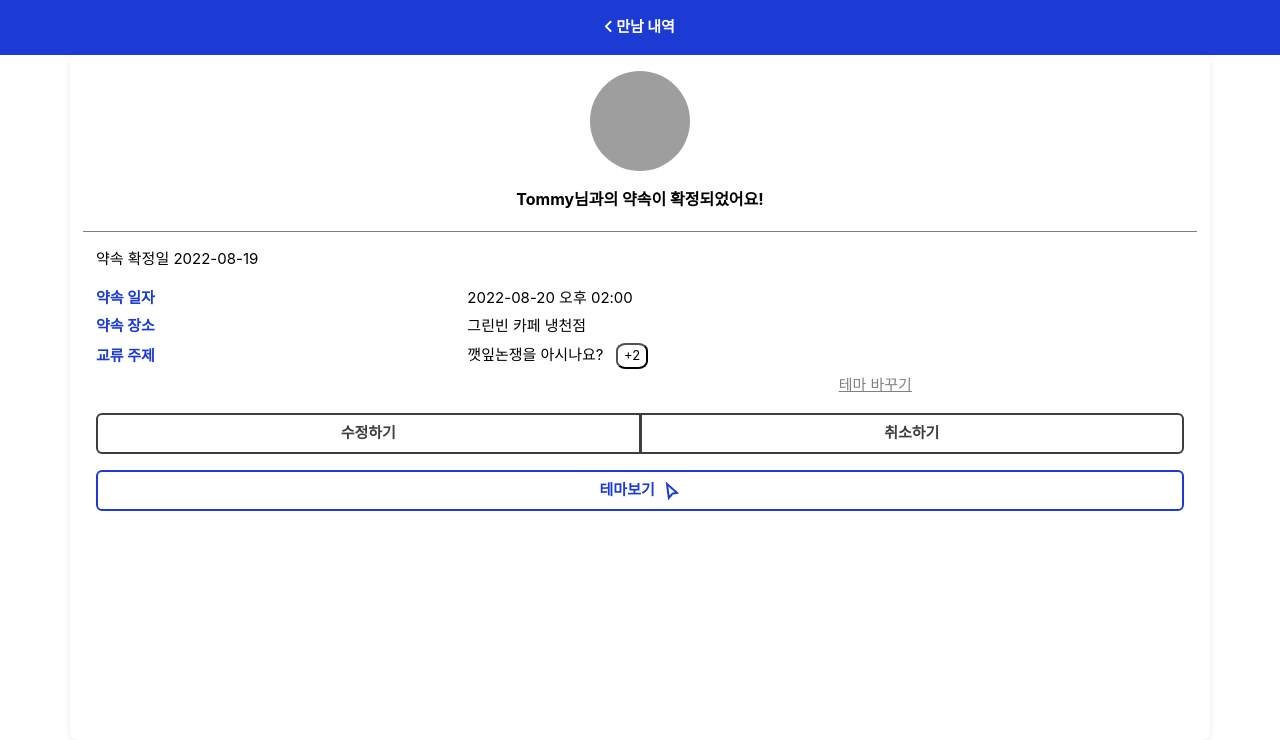
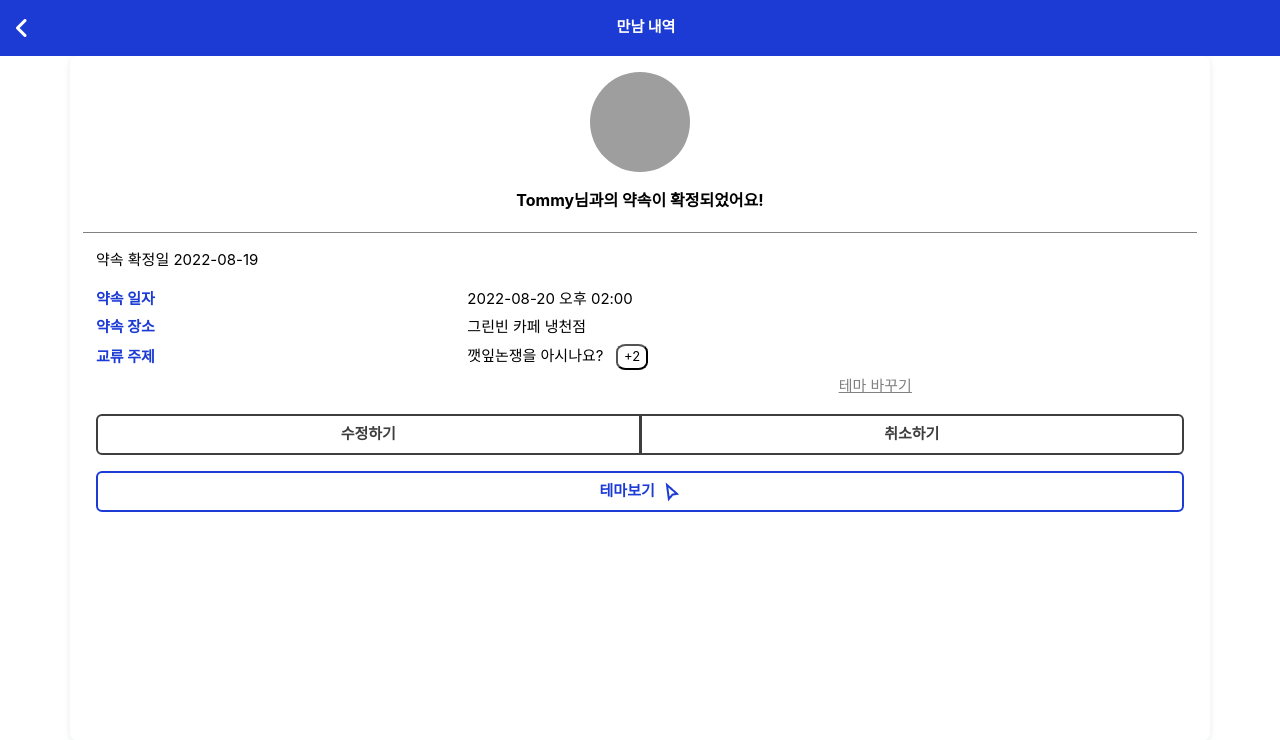
Before and after one commit to yoo0221/ShallWe, a Django app: page /confirm/ in a window 1280 px wide. Shown: the top 740 px of the page. Run offline with Django 4.2, Linux system fonts and the light colour scheme; some libraries are stand-ins or nearby versions; grey boxes are pictures that could not be loaded.

Commit message:
meet, confirm, remind 상단바 수정

```diff
--- a/MainApp/templates/confirm.html
+++ b/MainApp/templates/confirm.html
@@ -38,7 +38,7 @@
 
   <body style="background-color: #1C3BD5; width: 100%; ">
     <div style="padding: 1rem; font-weight: bold; color: #FFF; overflow: hidden; text-align: center;">
-      <i class="fa-solid fa-angle-left angleLeft" onclick="history.back()"></i>
+      <i class="fa-solid fa-angle-left angleLeft" style="float: left !important; font-size: 1.5rem;" onclick="history.back()"></i>
       <span>만남 내역</span>
     </div>
   <div>
--- a/MainApp/templates/meet.html
+++ b/MainApp/templates/meet.html
@@ -78,10 +78,9 @@
   </head>
 
   <body style="background-color: #1C3BD5; width: 100%;">
-    <i class="fa-solid fa-angle-left angleLeft" onclick="history.back()" style="float: left;"></i>
     <div style="padding: 1rem; font-weight: bold; color: #FFF; overflow: hidden; text-align: center;">
-
-        <span>오늘의 테마</span>
+      <i class="fa-solid fa-angle-left angleLeft" onclick="history.back()" style="float: left !important; font-size: 1.5rem;"></i>
+      <span>오늘의 테마</span>
     </div>
     <div class="card" style="height: 685px; border-radius: 0%; width: 360px;">
       <div class="nav-align-top mb-4 mt-4">
--- a/MainApp/templates/remind.html
+++ b/MainApp/templates/remind.html
@@ -43,7 +43,7 @@
 
   <body style="background-color: #1C3BD5; width: 100%; ">
     <div style="padding: 1rem; font-weight: bold; color: #FFF; overflow: hidden; text-align: center;">
-      <i class="fa-solid fa-angle-left angleLeft" onclick="history.back()"></i>
+      <i class="fa-solid fa-angle-left angleLeft" style="float: left !important; font-size: 1.5rem;" onclick="history.back()"></i>
       <span>표현 리마인드</span>
     </div>
   <div>
```
Also changed, not shown: db.sqlite3.
